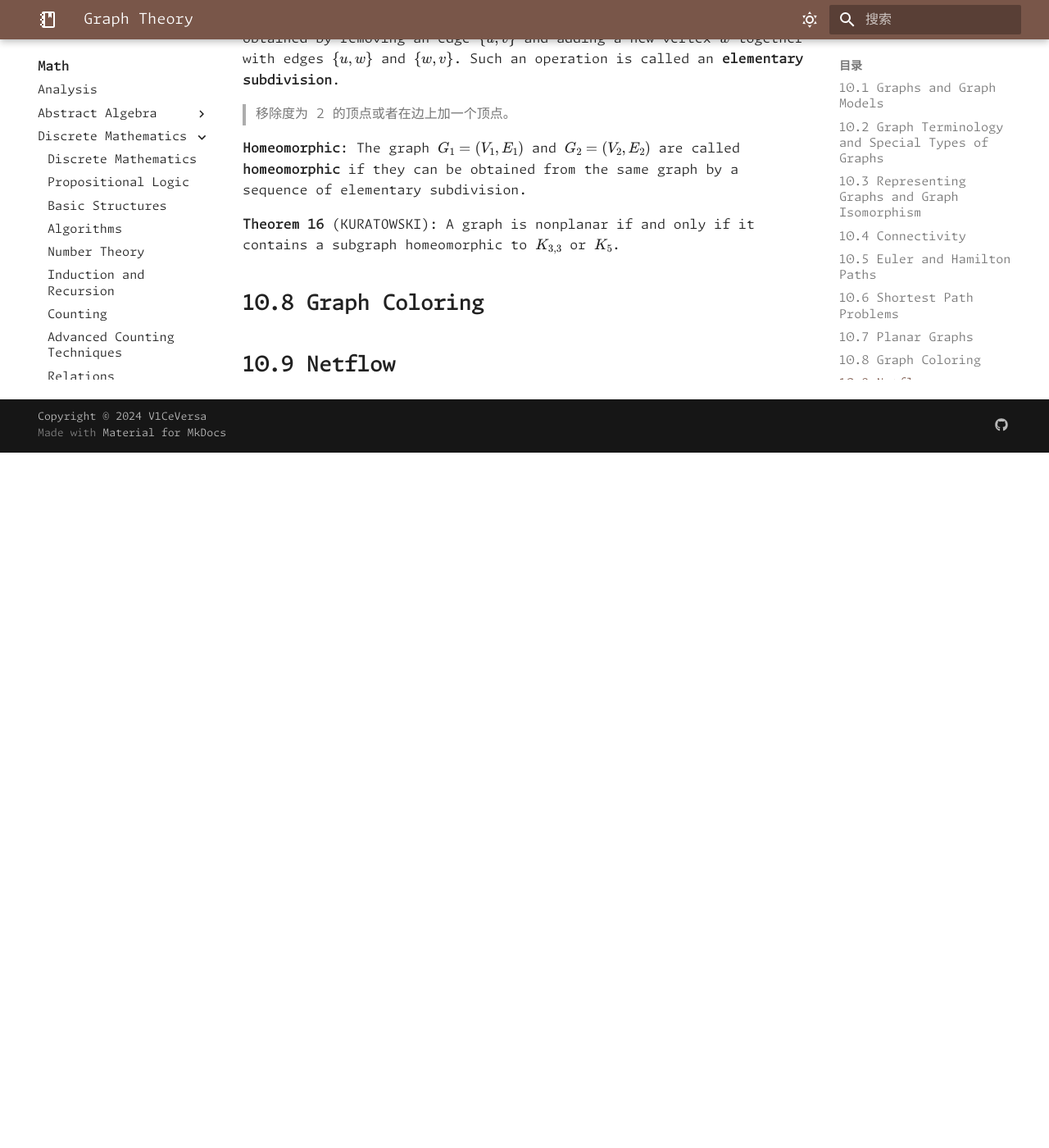
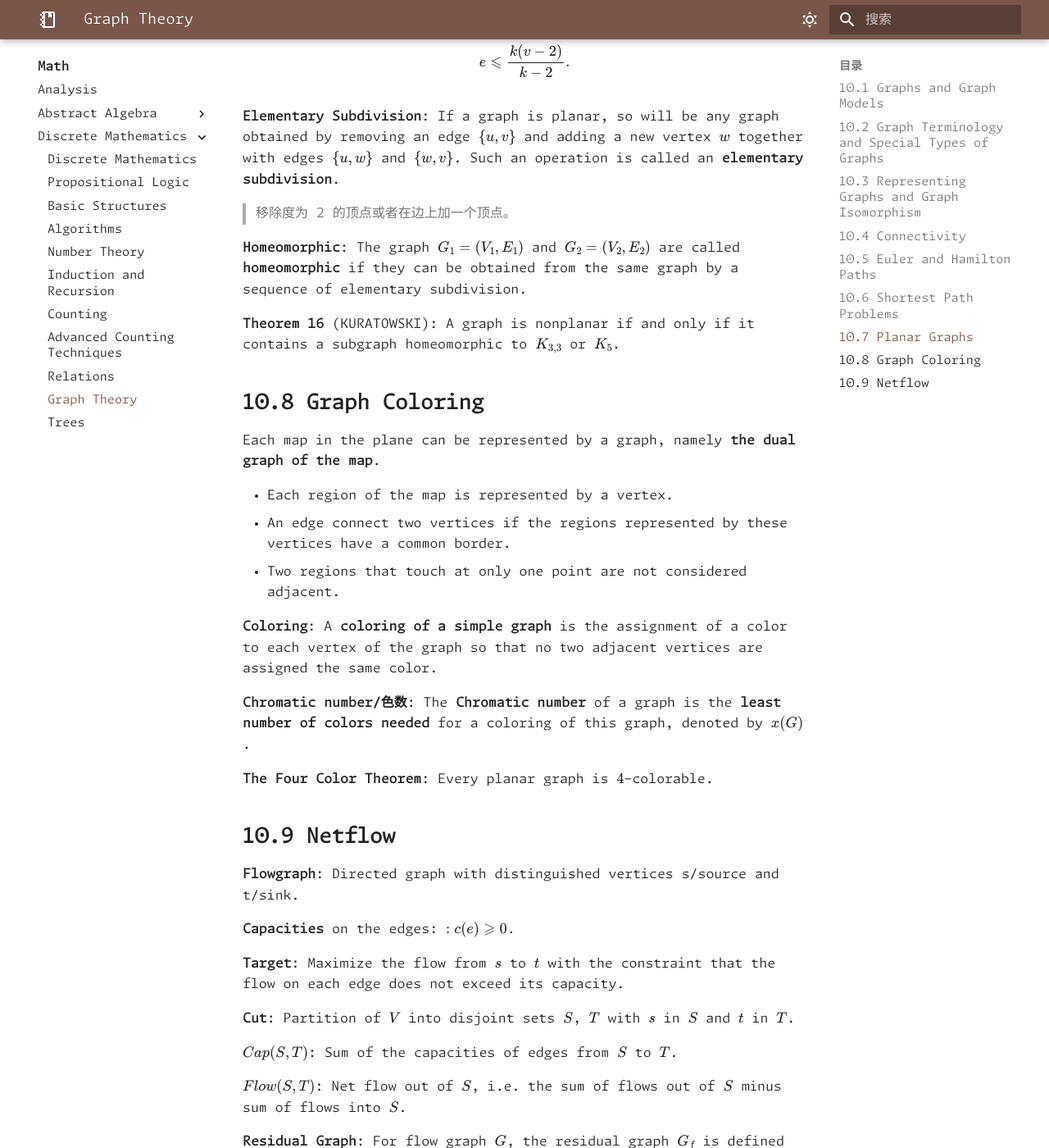
Before and after one commit to V1CeVersaa/V1CeVersaa.github.io, an MkDocs documentation site: the page built from docs/Math/Discrete Mathematics/10 Graph Theory.md, in a window 1280 px wide and 1400 px high, scrolled down 9649 px. Shown: the whole window at 82% size. Built offline with MkDocs 1.6.1 and Material for MkDocs 9.7.7, drawn with Linux system fonts in a browser that asks for light colours; nearby versions of some CDN libraries; some web fonts are replaced; comment, search, counter and statistics services are not loaded; a style sheet for code colours, icons or effects is not loaded; before the commit the page ends 10201 px from its top, so only the background shows below that; some of the changed text lies outside the part shown.

Commit message:
update: 240626 ver 1

```diff
--- a/docs/Math/Discrete Mathematics/10 Graph Theory.md
+++ b/docs/Math/Discrete Mathematics/10 Graph Theory.md
@@ -246,11 +246,13 @@ There is one unbounded region in a planar graph.
 
 **Theorem 15** (Euler's Formula): Let $G$ be a **connected planar simple graph** with $e$ edges and $v$ vertices. Let $r$ be the number of regions in a planar representation of $G$. Then $r=e-v+2$.
 
-**Proof**:
+**Proof**: **OMITTED**.
 
-**Degree of a Region**:  Suppose $R$ is a region of a connected planar simple graph, the **number** of the edges on the boundary of $R$ is called the **Degree** of $R$, denoted by $\mathrm{Deg}(R)$.
+**Degree of a Region**:  Suppose $R$ is a region of a connected planar simple graph, the **number of the edges on the boundary** of $R$ is called the **Degree** of $R$, denoted by $\mathrm{Deg}(R)$.
 
 **Corollary**: If $G$ is a connected planar simple graph with $e$ edges and $v$ vertices where $v\geqslant 3$, then $e\leqslant 3v-6$. The equality holds if and only if every region has exactly three edges.
+
+**Proof**: From $2e = \sum \mathrm{Deg}(R) > 3r$, we can derive $r \leqslant \dfrac{2e}{3}$. Under the Euler's formula, we have $r = e - v + 2$, so $e - v + 2 \leqslant \dfrac{2e}{3}$, which means $e \leqslant 3v - 6$.
 
 **Corollary**: If $G$ is a connected planar simple graph, then $G$ has a vertex of degree not exceeding five.
 
@@ -268,4 +270,43 @@ $$e \leqslant \frac{k(v - 2)}{k - 2}.$$
 
 ## 10.8 Graph Coloring
 
+Each map in the plane can be represented by a graph, namely **the dual graph of the map**.
+
+- Each region of the map is represented by a vertex.
+- An edge connect two vertices if the regions represented by these vertices have a common border.
+- Two regions that touch at only one point are not considered adjacent.
+
+**Coloring**: A **coloring of a simple graph** is the assignment of a color to each vertex of the graph so that no two adjacent vertices are assigned the same color.
+
+**Chromatic number/色数**: The **Chromatic number** of a graph is the **least number of colors needed** for a coloring of this graph, denoted by $x(G)$.
+
+
+**The Four Color Theorem**: Every planar graph is $4$-colorable.
+
 ## 10.9 Netflow
+
+**Flowgraph**: Directed graph with distinguished vertices s/source and t/sink.
+
+**Capacities** on the edges: $:c(e) \geqslant 0$.
+
+**Target**: Maximize the flow from $s$ to $t$ with the constraint that the flow on each edge does not exceed its capacity.
+
+**Cut**: Partition of $V$ into disjoint sets $S$, $T$ with $s$ in $S$ and $t$ in $T$.
+
+$Cap(S, T)$: Sum of the capacities of edges from $S$ to $T$.
+
+$Flow(S, T)$: Net flow out of $S$, i.e. the sum of flows out of $S$ minus sum of flows into $S$.
+
+**Residual Graph**: For flow graph $G$, the residual graph $G_f$ is defined as follows:
+
+- $G$: Edge $e$ from $u$ to $v$ with capacity $c$ and flow $f$.
+- $G_R$: Edge $e$ from $v$ to $u$ with capacity $f$.
+- $G_R$: Edge $e$ from $u$ to $v$ with capacity $c-f$.
+
+**Argumenting Path**: A path from $s$ to $t$ whose flow can be increased. Iff for all edges $f(u, v) < c(u, v)$ and $f(v, u) > 0$.
+
+**Ford-Fulkerson Algorithm**: Build argument path until there is no forward path from source to sink.
+
+**Augmenting path theorem**: Flow $f$ is a max flow iff there are no augmenting paths.
+
+**Max-flow Min-cut Theorem**: The value of the max flow equals the capacity of the min cut.
```
Also changed, not shown: docs/Computer Science/Programming Language/Python/Python.md (renamed from docs/Computer Science/Programming Language/Python.md, +8 -25 lines), docs/Computer Science/index.md (+1 -1 lines), docs/Math/Discrete Mathematics/09 Relations.md (+1 -1 lines), docs/Math/Discrete Mathematics/Discrete Mathematics.md (+1 -1 lines), docs/Computer Science/Programming Language/Python/Library.md (added).
